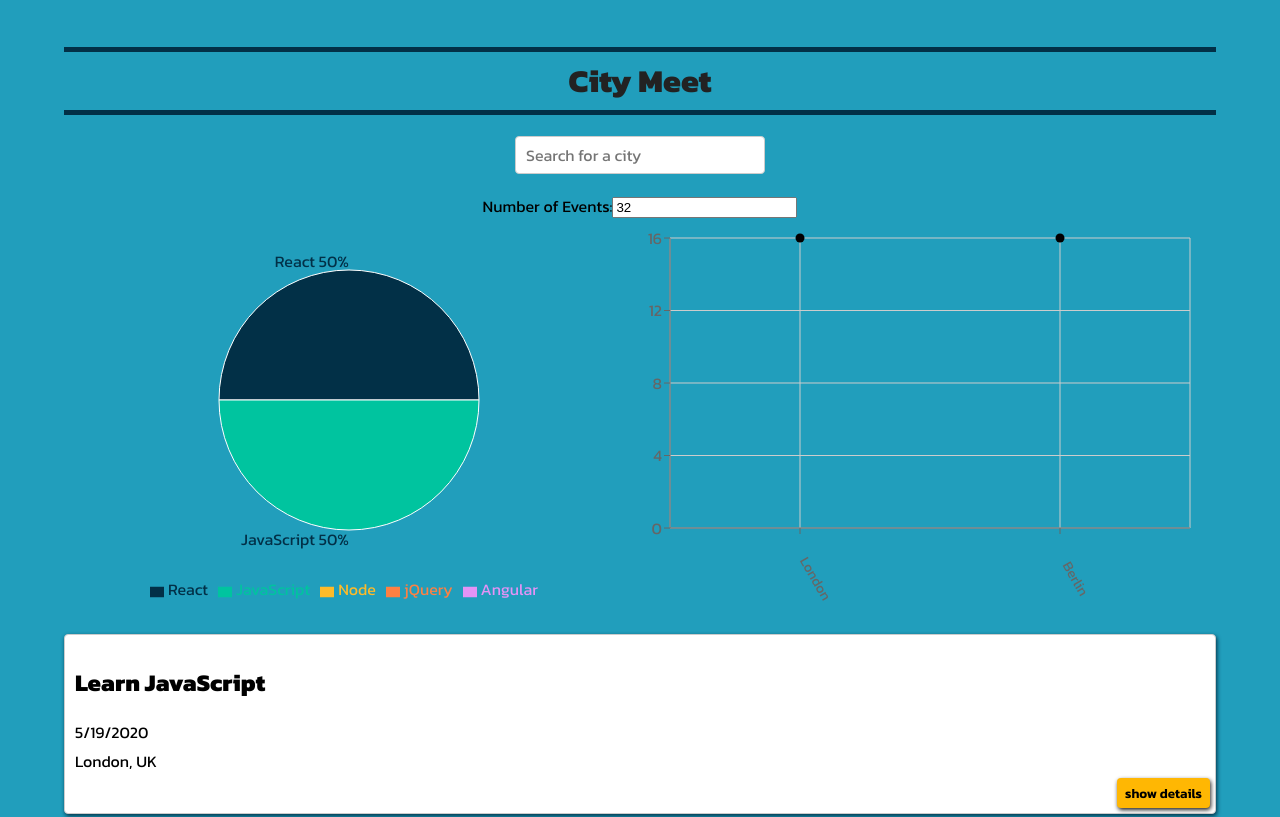
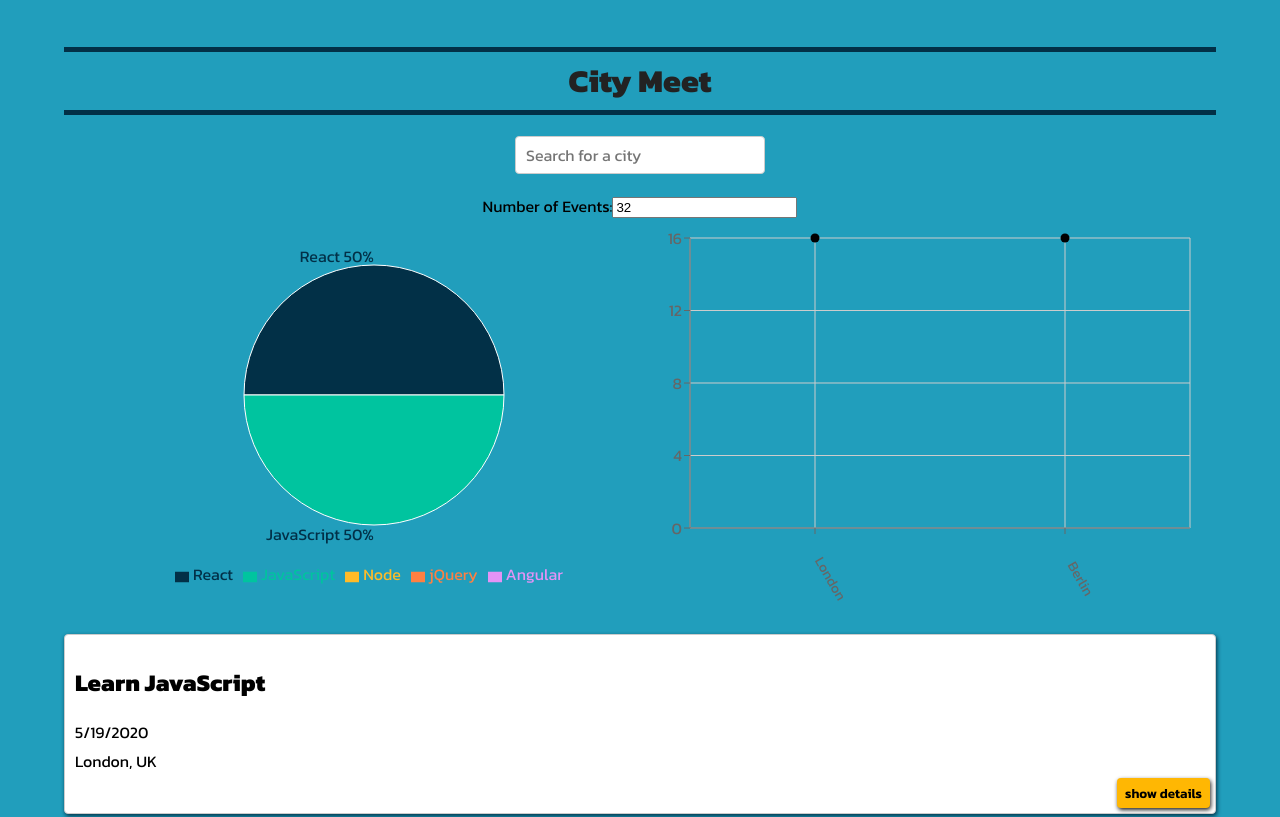
Before and after one commit to GenAnderson/citymeet, a React (Create React App) app: page / in a window 1280 px wide. Shown: the top 817 px of the page. Built offline with nearby package versions, Linux system fonts and the light colour scheme; what atatus-spa would draw is missing.

Commit message:
fixed chart margins

```diff
--- a/src/components/CityEventsChart.js
+++ b/src/components/CityEventsChart.js
@@ -35,7 +35,7 @@ const CityEventsChart = ({ allLocations, events }) => {
           top: 20,
           right: 20,
           bottom: 60,
-          left: -30,
+          left: -10,
         }}
       >
         <CartesianGrid />
--- a/src/components/EventGenresChart.js
+++ b/src/components/EventGenresChart.js
@@ -47,7 +47,14 @@ const EventGenresChart = ({ events }) => {
 
   return (
     <ResponsiveContainer width="99%" height={400}>
-      <PieChart>
+      <PieChart
+        margin={{
+          top: 10,
+          right: -40,
+          bottom: 20,
+          left: 10,
+        }}
+      >
         <Pie
           data={data}
           dataKey="value"
```
